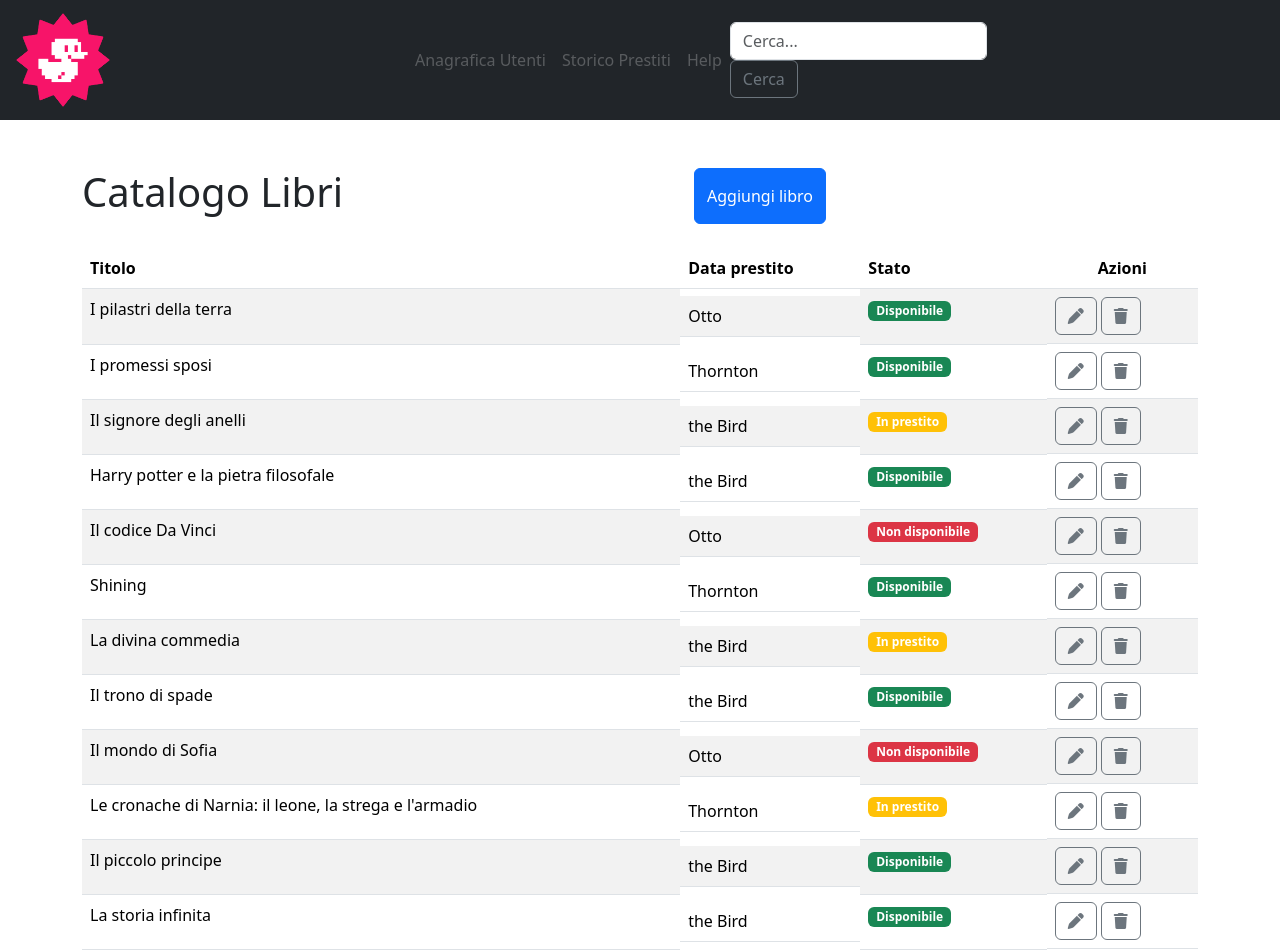
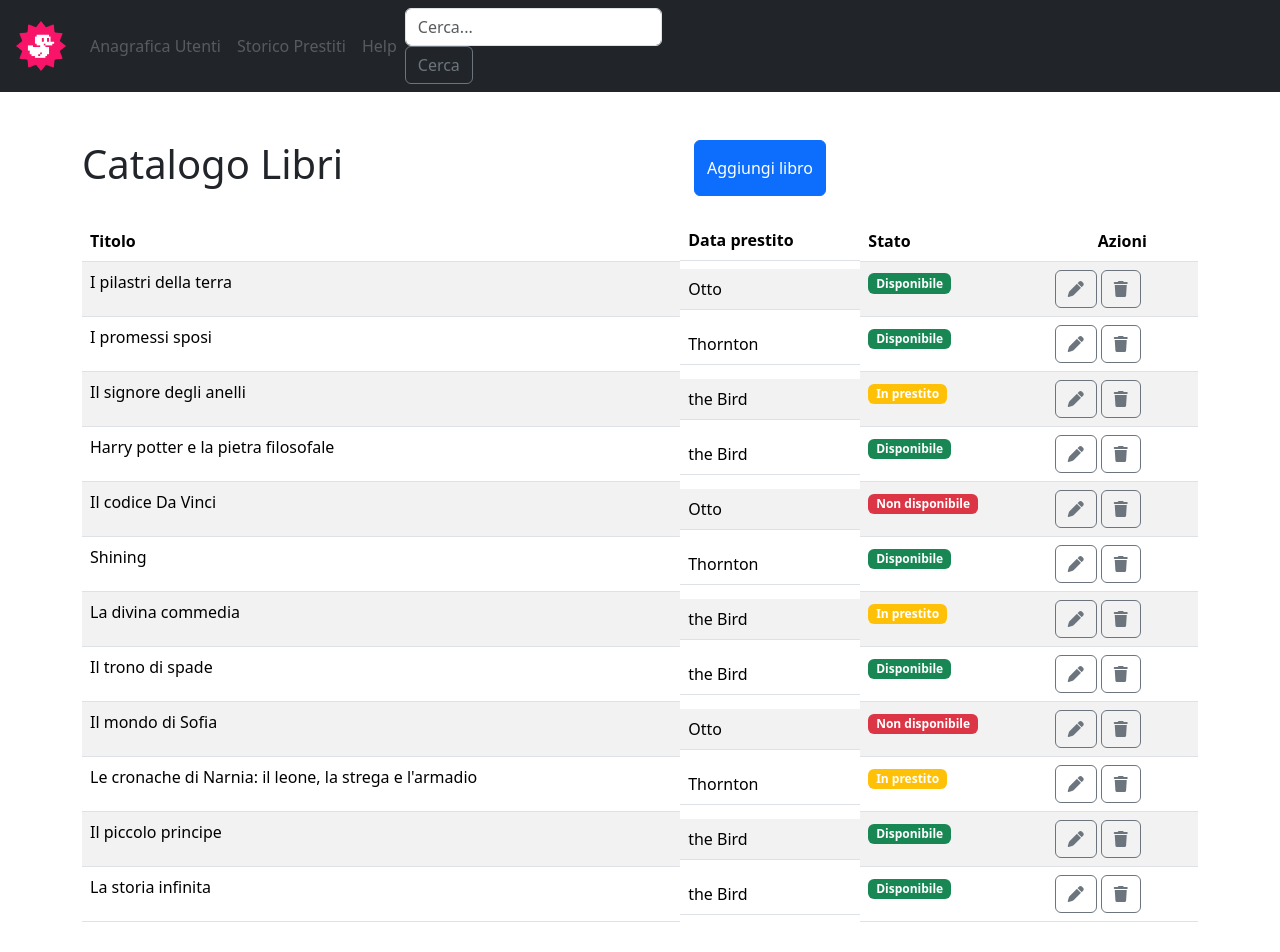
Before and after one commit to l-martinetti/html-css-bootstrap-dashboard, a plain HTML site: page index.html in a window 1280 px wide. Drawn offline with nearby package versions, Linux system fonts and the light colour scheme.

Commit message:
fix: logo image dimensions

```diff
--- a/index.html
+++ b/index.html
@@ -11,7 +11,7 @@
     <header>
         <!-- nav bar -->
         <nav class="navbar navbar-expand-lg navbar-dark bg-dark">
-            <a class="navbar-brand" href="#"><img class="w-25 ms-3" src="assets/img/duck.png" alt=""></a>
+            <a class="navbar-brand" style="width: 50px;" href="#"><img class="img-fluid ms-3" src="assets/img/duck.png" alt=""></a>
             <button class="navbar-toggler me-3" type="button" data-toggle="collapse" data-target="#navbarSupportedContent" aria-controls="navbarSupportedContent" aria-expanded="false" aria-label="Toggle navigation">
               <span class="navbar-toggler-icon"></span>
             </button>
```
